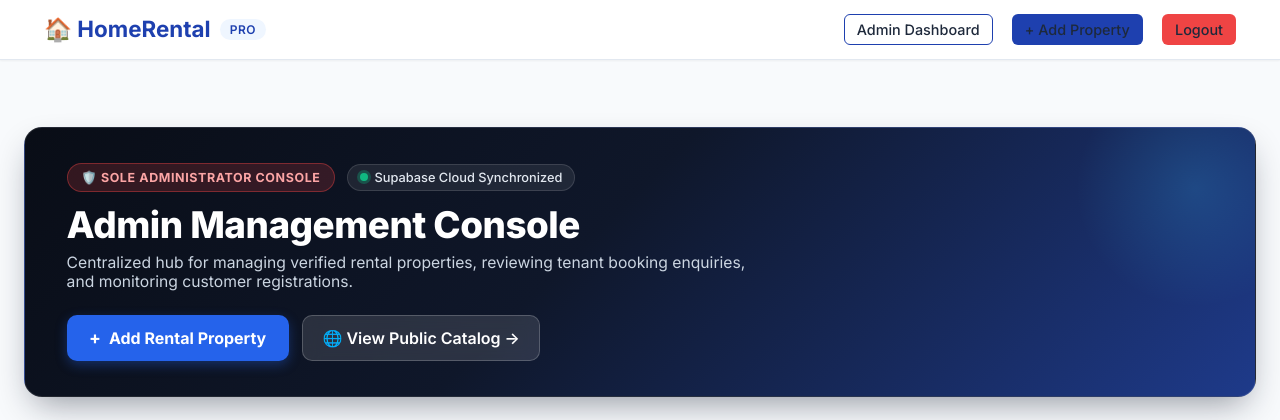
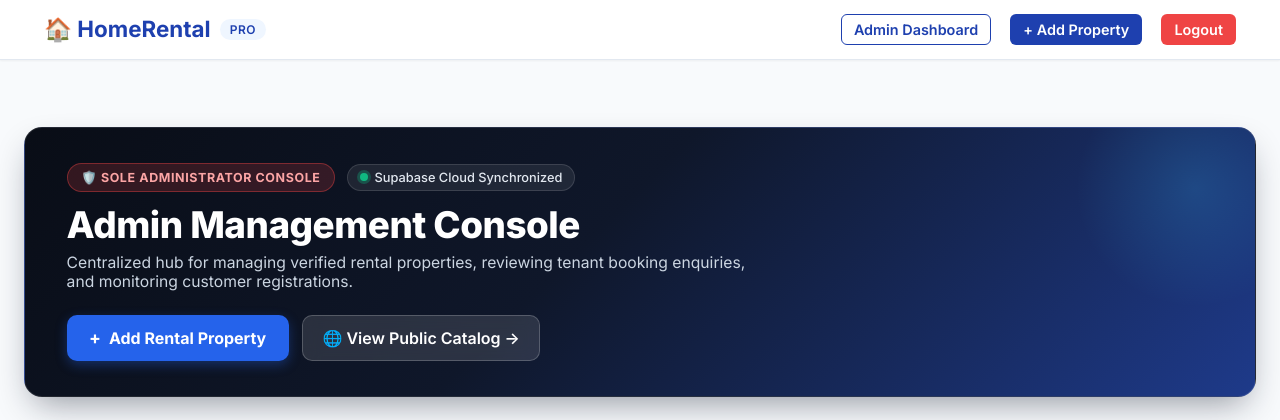
Before and after one commit to mallikarjunpatil5612-pixel/mkdir, a Flask app: page /admin/dashboard in a window 1280 px wide. Shown: the top 420 px of the page. Run offline with Flask 3, Linux system fonts and the light colour scheme; the visitor is signed in with stand-in values (Sample User, id 1).

Commit message:
Fix navbar button text visibility: enforce white text on primary and danger buttons

```diff
--- a/static/css/style.css
+++ b/static/css/style.css
@@ -82,7 +82,7 @@ body {
   list-style: none;
 }
 
-.nav-links a {
+.nav-links a:not(.btn) {
   text-decoration: none;
   color: var(--text-main);
   font-weight: 500;
@@ -90,12 +90,50 @@ body {
   transition: color 0.2s;
 }
 
-.nav-links a:hover {
+.nav-links a:not(.btn):hover {
   color: var(--primary);
 }
 
 .nav-links .btn {
   font-size: 0.9rem;
+}
+
+/* Explicit navbar button color enforcement */
+.nav-links .btn-primary,
+.nav-links a.btn-primary {
+  color: #ffffff !important;
+  background-color: var(--primary) !important;
+}
+
+.nav-links .btn-primary:hover,
+.nav-links a.btn-primary:hover {
+  color: #ffffff !important;
+  background-color: var(--primary-hover) !important;
+}
+
+.nav-links .btn-danger,
+.nav-links a.btn-danger {
+  color: #ffffff !important;
+  background-color: var(--danger) !important;
+}
+
+.nav-links .btn-danger:hover,
+.nav-links a.btn-danger:hover {
+  color: #ffffff !important;
+  background-color: #dc2626 !important;
+}
+
+.nav-links .btn-outline,
+.nav-links a.btn-outline {
+  color: var(--primary) !important;
+  border-color: var(--primary) !important;
+  background-color: transparent !important;
+}
+
+.nav-links .btn-outline:hover,
+.nav-links a.btn-outline:hover {
+  color: var(--primary) !important;
+  background-color: var(--primary-light) !important;
 }
 
 /* BUTTONS */
@@ -115,11 +153,12 @@ body {
 
 .btn-primary {
   background-color: var(--primary);
-  color: var(--white);
+  color: #ffffff !important;
 }
 
 .btn-primary:hover {
   background-color: var(--primary-hover);
+  color: #ffffff !important;
   box-shadow: var(--shadow-md);
 }
 
@@ -135,11 +174,12 @@ body {
 
 .btn-danger {
   background-color: var(--danger);
-  color: var(--white);
+  color: #ffffff !important;
 }
 
 .btn-danger:hover {
   background-color: #dc2626;
+  color: #ffffff !important;
 }
 
 .btn-success {
--- a/templates/base.html
+++ b/templates/base.html
@@ -28,11 +28,11 @@
                 {% if is_logged_in %}
                     {% if user_role == 'ADMIN' %}
                         <li><a href="{{ url_for('admin_dashboard') }}" class="btn btn-sm btn-outline">Admin Dashboard</a></li>
-                        <li><a href="{{ url_for('add_property') }}" class="btn btn-sm btn-primary">+ Add Property</a></li>
+                        <li><a href="{{ url_for('add_property') }}" class="btn btn-sm btn-primary" style="color: #ffffff !important;">+ Add Property</a></li>
                     {% else %}
                         <li><a href="{{ url_for('customer_dashboard') }}" class="btn btn-sm btn-outline">My Dashboard</a></li>
                     {% endif %}
-                    <li><a href="{{ url_for('logout') }}" class="btn btn-sm btn-danger">Logout</a></li>
+                    <li><a href="{{ url_for('logout') }}" class="btn btn-sm btn-danger" style="color: #ffffff !important;">Logout</a></li>
                 {% endif %}
             </ul>
         </div>
```
